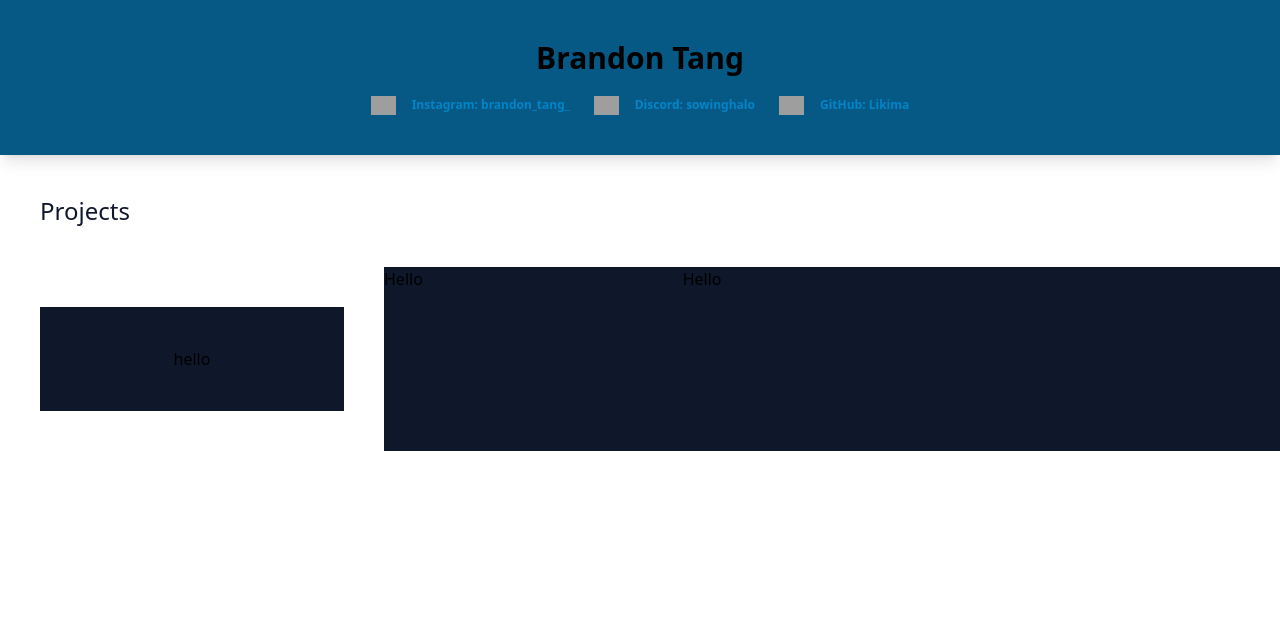
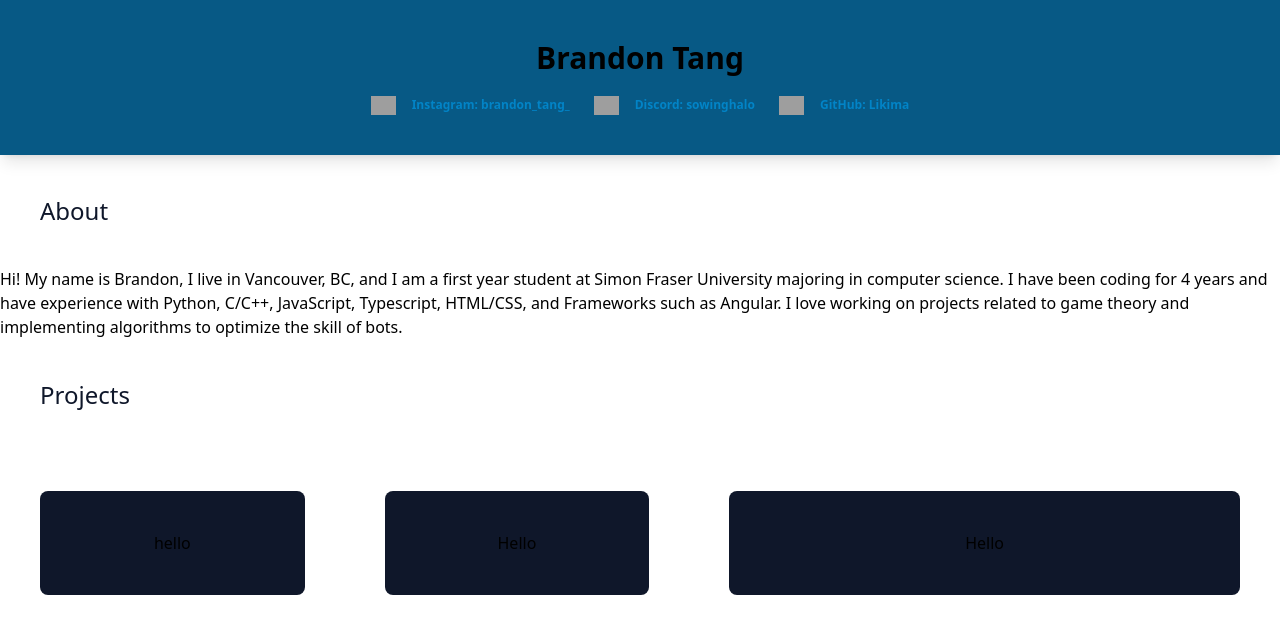
Before and after one commit to Likima/asdf, a Next.js app in the folder web/: page / in a window 1280 px wide. Shown: the top 634 px of the page. Built offline with nearby package versions, Linux system fonts and the light colour scheme; grey boxes are pictures that could not be loaded.

Commit message:
Add subtitle and project section to page

```diff
--- a/web/app/page.tsx
+++ b/web/app/page.tsx
@@ -57,6 +57,10 @@ function Icon({
   );
 }
 
+function subtitle(text: string){
+  return(<p className="m-10 text-2xl text-slate-900 dark:text-white">{text}</p>)
+}
+
 export default function Page() {
   return (
     <div className="h-screen w-screen">
@@ -67,13 +71,25 @@ export default function Page() {
             {renderIcons()}
           </div>
         </div>
-        <p className="m-10 text-2xl text-slate-900 dark:text-white">Projects</p>
-        <div className="flex flex-row ">
-          <div className="m-10 grid basis-1/4 justify-items-center bg-slate-900 p-10 dark:bg-slate-700">
+        {subtitle("About")}
+        <div className = "container mx-auto">
+          <p className = "max-w-full">
+            Hi! My name is Brandon, I live in Vancouver, BC,  and I am a first year student at Simon Fraser University majoring in computer science.
+            I have been coding for 4 years and have experience with Python, C/C++, JavaScript, Typescript, HTML/CSS, and Frameworks such as
+            Angular. I love working on projects related to game theory and implementing algorithms to optimize the skill of bots.
+          </p>
+        </div>
+        {subtitle("Projects")}
+        <div className="flex flex-row">
+          <div className="text-center m-10 grid basis-1/4 justify-items-center bg-slate-900 p-10 dark:bg-slate-700 rounded-lg">
             hello
           </div>
-          <div className="basis-1/4 bg-slate-900 dark:bg-slate-700">Hello</div>
-          <div className="basis-1/2 bg-slate-900 dark:bg-slate-700">Hello</div>
+          <div className="text-center p-10 m-10 basis-1/4 justify-items-center bg-slate-900 dark:bg-slate-700 rounded-lg">
+            Hello
+          </div>
+          <div className="text-center p-10 m-10 basis-1/2 justify-items-center bg-slate-900 dark:bg-slate-700 rounded-lg">
+            Hello
+          </div>
         </div>
       </body>
     </div>
```
